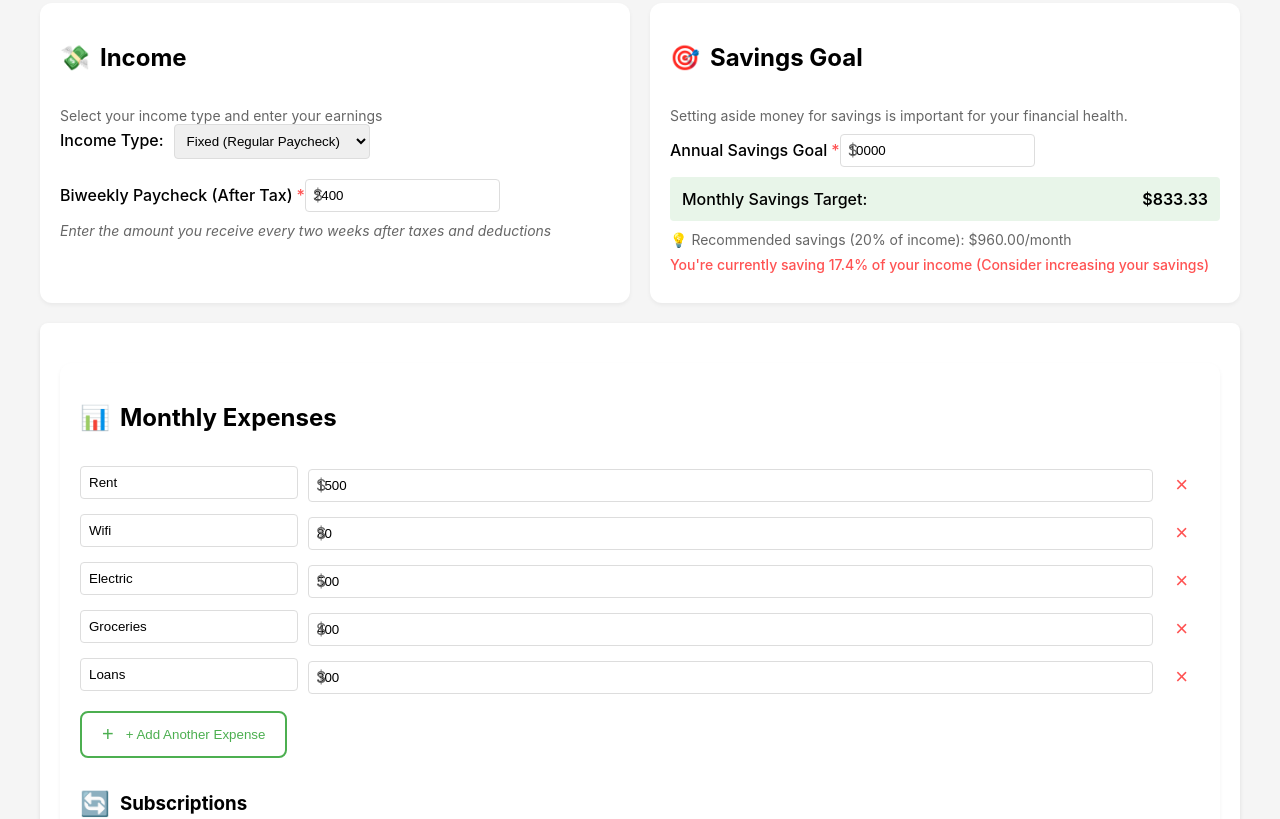
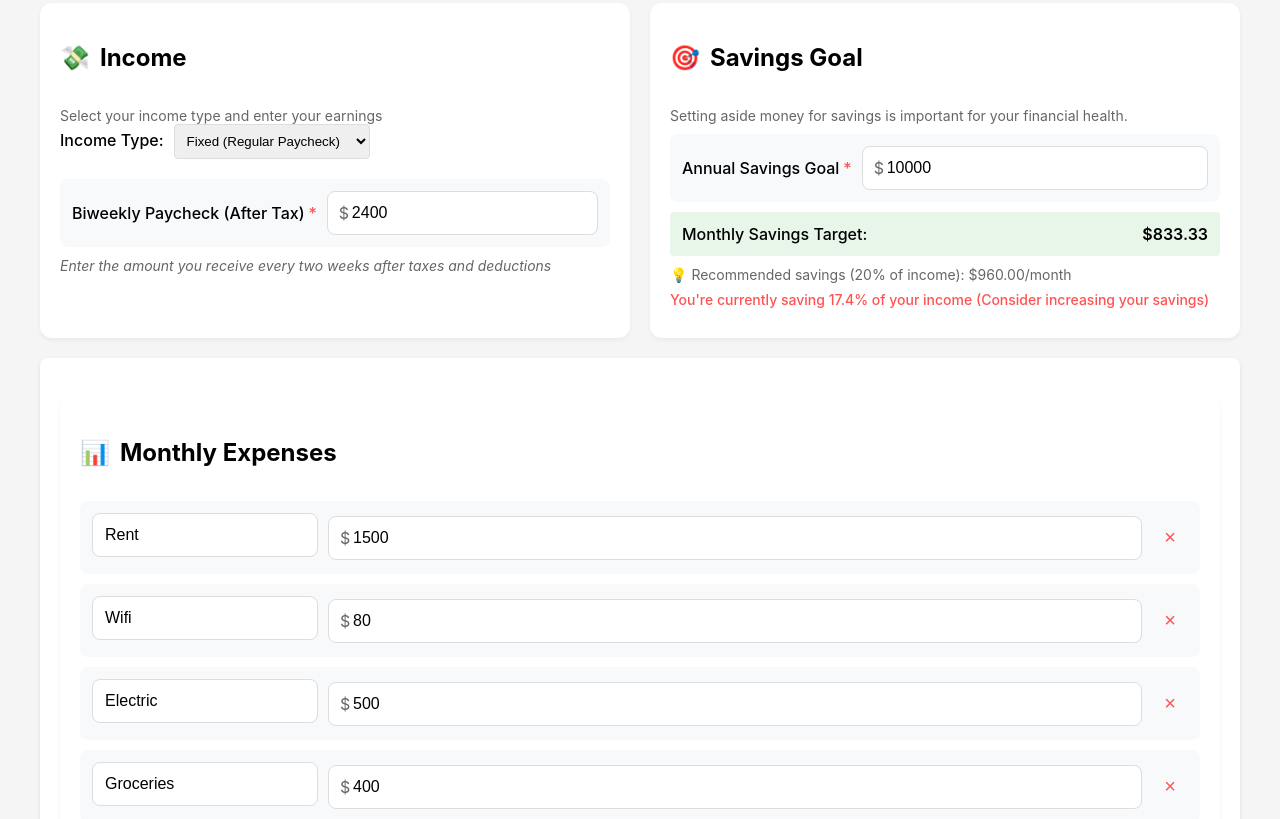
Before and after one commit to cmichael4/budget, a React (Create React App) app: page / in a window 1280 px wide. Shown: the part 480-1299 px from the top of the page. Built offline with nearby package versions, Linux system fonts and the light colour scheme.

Commit message:
Fixed styled-components initialization order

```diff
--- a/package.json
+++ b/package.json
@@ -2,6 +2,7 @@
   "name": "budget-calculator",
   "version": "1.0.0",
   "private": true,
+  "homepage": "https://cmichael4.github.io/budget",
   "dependencies": {
     "react": "^18.2.0",
     "react-dom": "^18.2.0",
@@ -34,7 +35,6 @@
       "last 1 safari version"
     ]
   },
-  "homepage": "https://cmichael4.github.io/budget",
   "devDependencies": {
     "gh-pages": "^6.3.0"
   }
--- a/src/components/BudgetStyles.js
+++ b/src/components/BudgetStyles.js
@@ -4,6 +4,7 @@ export const InputWrapper = styled.div`
   position: relative;
   display: flex;
   align-items: center;
+  flex: 1;
 
   @media (max-width: 768px) {
     width: 100%;
@@ -12,7 +13,7 @@ export const InputWrapper = styled.div`
   &::before {
     content: '$';
     position: absolute;
-    left: 8px;
+    left: 12px;
     top: 50%;
     transform: translateY(-50%);
     color: #666;
@@ -24,7 +25,10 @@ export const InputRow = styled.div`
   display: flex;
   align-items: center;
   margin: 10px 0;
-  width: 100%;
+  padding: 12px;
+  background-color: #f8f9fa;
+  border-radius: 8px;
+  gap: 10px;
 
   @media (max-width: 768px) {
     flex-direction: column;
@@ -83,28 +87,18 @@ export const Value = styled.span`
 `;
 
 export const InputField = styled.input`
-  padding: 8px;
+  padding: 12px;
+  padding-left: ${props => props.type === 'number' ? '24px' : '12px'};
   border: 1px solid #ddd;
-  border-radius: 4px;
+  border-radius: 8px;
   width: 100%;
-
-  @media (max-width: 768px) {
-    font-size: 16px; // Prevents zoom on iOS
-  }
+  font-size: 16px;
+  background: white;
 
   &:focus {
     outline: none;
     border-color: #4caf50;
-  }
-
-  &[type='number'] {
-    -moz-appearance: textfield;
-  }
-
-  &[type='number']::-webkit-outer-spin-button,
-  &[type='number']::-webkit-inner-spin-button {
-    -webkit-appearance: none;
-    margin: 0;
+    box-shadow: 0 0 0 2px #4caf5020;
   }
 `;
 
@@ -126,11 +120,15 @@ export const DeleteButton = styled.button`
   background: none;
   border: none;
   color: #ff5252;
-  font-size: 22px;
+  font-size: 20px;
   cursor: pointer;
-  padding: 4px 12px;
-  margin-left: 8px;
-  border-radius: 4px;
+  padding: 8px;
+  border-radius: 50%;
+  width: 36px;
+  height: 36px;
+  display: flex;
+  align-items: center;
+  justify-content: center;
   transition: all 0.2s;
 
   &:hover {
@@ -143,25 +141,19 @@ export const AddButton = styled.button`
   background: none;
   border: 2px solid #4caf50;
   color: #4caf50;
-  padding: 10px 20px;
+  padding: 12px 24px;
   border-radius: 8px;
   cursor: pointer;
-  margin: 15px 0;
+  margin: 20px 0;
   font-weight: 500;
   transition: all 0.2s;
-  display: flex;
+  display: inline-flex;
   align-items: center;
   gap: 8px;
 
   &:hover {
-    background: #4caf5020;
+    background: #4caf5010;
     transform: translateY(-1px);
-  }
-
-  &:before {
-    content: '+';
-    font-size: 20px;
-    margin-right: 4px;
   }
 `;
 
```
